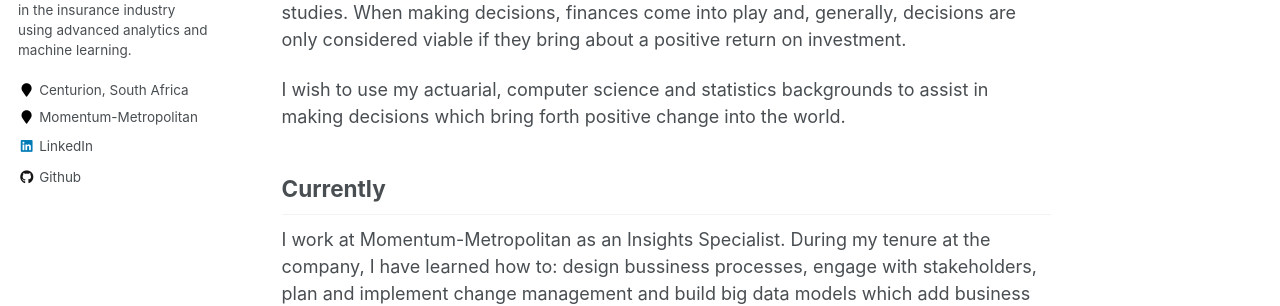
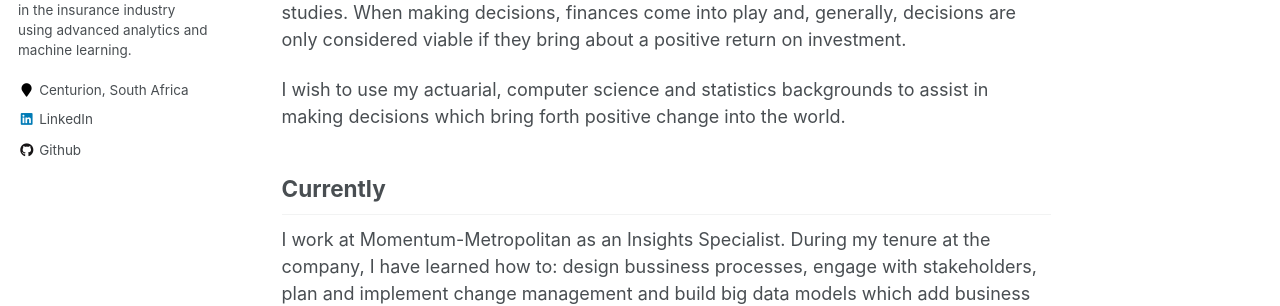
Before and after one commit to Pieter07/my-website, a Jekyll site: the page built from _pages/about.md, in a window 1280 px wide. Shown: the part 397-703 px from the top of the page. Built offline with Jekyll 4.4.1, drawn with Linux system fonts in a browser that asks for light colours.

Commit message:
Updated config yaml file.

```diff
--- a/_config.yml
+++ b/_config.yml
@@ -84,7 +84,7 @@ author:
   avatar           : "profile.png"
   bio              : "I am working as an Insights Specialist to solve problems in the insurance industry using advanced analytics and machine learning."
   location         : "Centurion, South Africa"
-  employer         : "Momentum-Metropolitan"
+  employer         :
   pubmed           :
   googlescholar    :
   email            :
```
